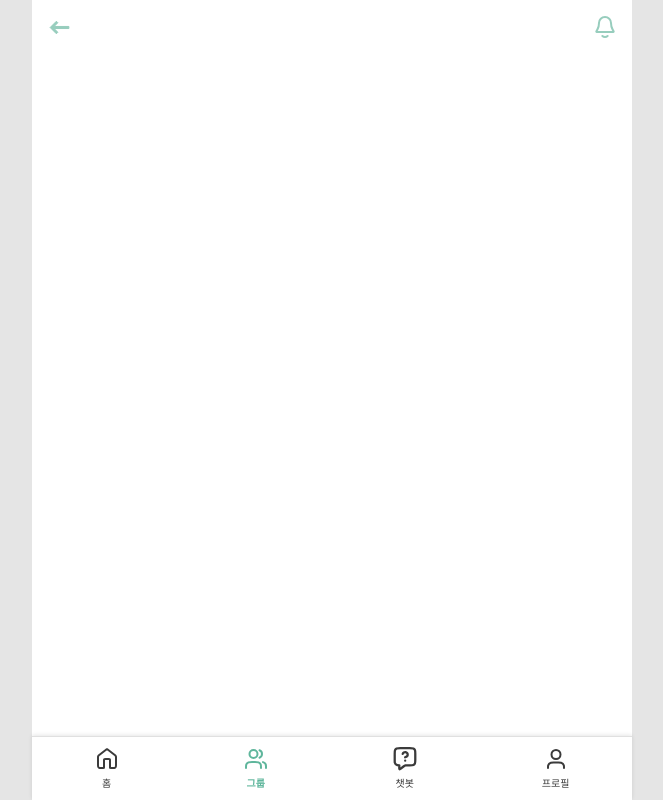
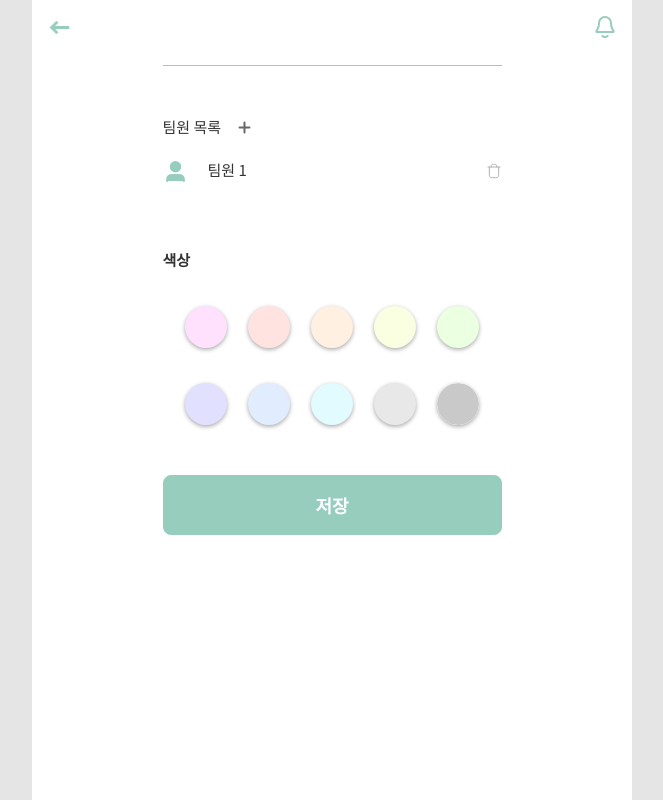
Before and after one commit to prgrms-web-devcourse-final-project/WEB1_1_ALL-I_FE, a React (Vite) app: page /group/1/edit in a window 1280 px wide. Shown: the whole page, without its empty margins (308-971 px from the left). Built offline with nearby package versions, Linux system fonts and the light colour scheme; a web font is replaced by a local one.

Commit message:
design: 그룹 수정 페이지 퍼블리싱

```diff
--- a/src/components/layout/NavBar/NavBar.tsx
+++ b/src/components/layout/NavBar/NavBar.tsx
@@ -1,4 +1,4 @@
-import { NavLink } from "react-router-dom";
+import { matchPath, NavLink } from "react-router-dom";
 import HomeIcon from "@/assets/icons/home.svg?react";
 import GroupIcon from "@/assets/icons/group.svg?react";
 import ChatbotIcon from "@/assets/icons/chatbot.svg?react";
@@ -7,9 +7,9 @@ import * as Style from "./NavBar.style";
 
 function NavBar() {
   // 네브바를 보여주지 않을 경로 리스트
-  const pathNav = ["/signup", "/group/new"];
-  const noNav = pathNav.includes(location.pathname);
-
+  const pathNav = ["/signup", "/group/*"];
+  // const noNav = pathNav.includes(location.pathname);
+  const noNav = pathNav.some((path) => matchPath(path, location.pathname)); // mathPath를 사용하여 특정 경로 패턴을 매칭할 수 있음
   return (
     <>
       {!noNav && (
--- /dev/null
+++ b/src/hooks/useGroupEditForm.ts
@@ -0,0 +1,26 @@
+import { useState } from "react";
+
+interface UseGroupEditProps {
+  initialColor: string;
+}
+
+function useGroupEditForm({ initialColor }: UseGroupEditProps) {
+  const [formData, setFormData] = useState(initialColor);
+
+  const handleChange = (value: string) => {
+    setFormData(value);
+  };
+
+  const handleSubmit = (e: React.FormEvent<HTMLFormElement>) => {
+    e.preventDefault();
+    console.log(formData);
+  };
+
+  return {
+    formData,
+    handleChange,
+    handleSubmit,
+  };
+}
+
+export default useGroupEditForm;
--- /dev/null
+++ b/src/pages/group/edit/GroupEditPage.style.ts
@@ -0,0 +1,22 @@
+import styled from "styled-components";
+
+export const Wrapper = styled.form`
+  max-width: 339px;
+  width: 100%;
+  margin: 0 auto;
+  display: flex;
+  flex-direction: column;
+  gap: 50px;
+`;
+
+export const GroupComtainer = styled.div`
+  display: flex;
+  flex-direction: column;
+  gap: 5px;
+`;
+
+export const GroupNameBorder = styled.div`
+  width: 100%;
+  border-bottom: 1px solid var(--color-primary);
+  padding: 0.5rem;
+`;
--- a/src/pages/group/edit/GroupEditPage.tsx
+++ b/src/pages/group/edit/GroupEditPage.tsx
@@ -1,5 +1,37 @@
-function GroupEditPage() {
-  return <div>GroupEditPage</div>;
+import * as Styled from "./GroupEditPage.style";
+import Button from "@/components/common/Button/Button";
+import CircleInput from "@/components/common/Circle/CircleInput";
+import MemberList from "@/components/feature/GroupNewPage/MemberList";
+import useGroupEditForm from "@/hooks/useGroupEditForm";
+
+interface GroupEditPageProps {
+  groupName: string;
+  color: string;
+}
+
+// 수정 페이지에서는 color랑 description 만 변경됨.
+function GroupEditPage({
+  groupName = "DBDB DEEP",
+  color = "#c9c9c9",
+}: GroupEditPageProps) {
+  const { formData, handleChange, handleSubmit } = useGroupEditForm({
+    initialColor: color,
+  });
+
+  return (
+    <Styled.Wrapper onSubmit={handleSubmit}>
+      <Styled.GroupComtainer>
+        <p>그룹명</p>
+        <Styled.GroupNameBorder>{groupName}</Styled.GroupNameBorder>
+      </Styled.GroupComtainer>
+      <MemberList />
+      <CircleInput
+        defaultColor={formData}
+        onChange={(value) => handleChange(value)}
+      />
+      <Button children="저장" buttonType="primaryLarge" type="submit" />
+    </Styled.Wrapper>
+  );
 }
 
 export default GroupEditPage;
```
